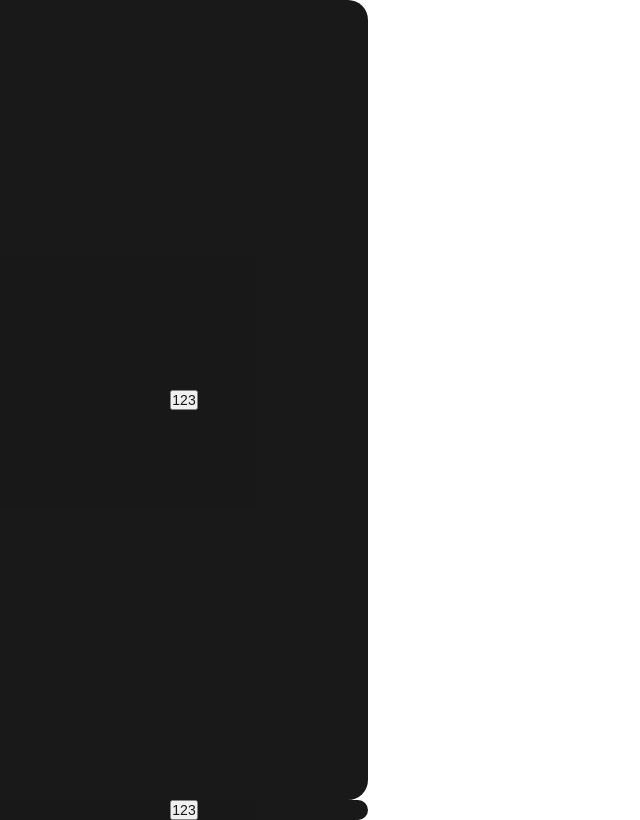
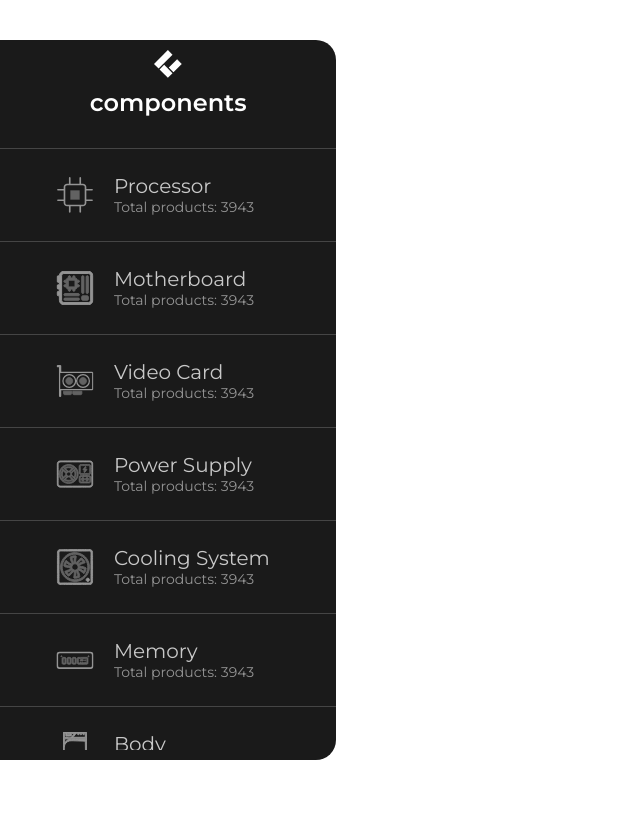
Before and after one commit to AziAlex/BuildPC-frontend, a React (Vite) app: page / in a window 1280 px wide. Shown: the whole page, without its empty margins (0-640 px from the left). Built offline with nearby package versions, Linux system fonts and the light colour scheme.

Commit message:
add nav-accessories

```diff
--- a/src/app/App.tsx
+++ b/src/app/App.tsx
@@ -9,6 +9,8 @@ export const AppWrapper = styled.div`
   position: relative;
   background-color: ${({ theme }) => theme.colors.bg};
   color: ${({ theme }) => theme.colors.text};
+  overflow: hidden;
+  padding: 40px 40px 40px 0;
 `
 
 function App() {
@@ -18,7 +20,6 @@ function App() {
       <AppWrapper>
         <MainPage />
       </AppWrapper>
-      <MainPage />
     </AppProviders>
   )
 }
--- a/src/shared/svg/index.tsx
+++ b/src/shared/svg/index.tsx
@@ -1,15 +1,28 @@
 import { IconName } from '@/shared/types/iconName.ts'
 import React, { FC } from 'react'
 import { IconLogo } from './exports.ts'
+import { IconBody } from '@/shared/svg/ui/accessories/IconBody.tsx'
+import { IconCoolingSystem } from '@/shared/svg/ui/accessories/IconCoolingSystem.tsx'
+import { IconMemory } from '@/shared/svg/ui/accessories/IconMemory.tsx'
+import { IconMotherboard } from '@/shared/svg/ui/accessories/IconMotherboard.tsx'
+import { IconPowerSupply } from '@/shared/svg/ui/accessories/IconPowerSupply.tsx'
+import { IconProcessor } from '@/shared/svg/ui/accessories/IconProcessor.tsx'
+import { IconVideoCard } from '@/shared/svg/ui/accessories/IconVideoCard.tsx'
 
 interface Props {
   name: IconName
-  className: string
 }
 
-export const Icon: FC<Props> = ({ name, className }) => {
-  const icons: { [key in IconName]:React.ReactNode } = {
-    logo: <IconLogo className={className} />,
+export const Icon: FC<Props> = ({ name }) => {
+  const icons: { [key in IconName]: React.ReactNode } = {
+    logo: <IconLogo />,
+    body: <IconBody />,
+    coolingSystem: <IconCoolingSystem />,
+    memory: <IconMemory />,
+    motherboard: <IconMotherboard />,
+    powerSupply: <IconPowerSupply />,
+    processor: <IconProcessor />,
+    videoCard: <IconVideoCard />,
   }
 
   return icons[name]
--- a/src/widgets/nav-accessories/index.tsx
+++ b/src/widgets/nav-accessories/index.tsx
@@ -1,17 +1,30 @@
-import { NavAccessoriesWrapper, NavAccessoriesWrapperLayout } from './style.ts'
-import { useAppDispatch } from '@/app/redux/hooks.ts'
-import { toggleTheme } from '@/app/redux/slice/theme.slice.ts'
-
+import {
+  AccessoriesCategoriesList,
+  ContentBox,
+  Logo,
+  NavAccessoriesWrapper,
+  NavAccessoriesWrapperLayout,
+} from './style.ts'
+import { Icon } from '@/shared/svg'
+import { categoriesAccessories } from '@/shared/data/categoriesAccessories.ts'
+import { AccessoryCategoryItem } from '@/entities/accessory-category-item/index.tsx'
 
 export const NavAccessories = () => {
-  const dispatch = useAppDispatch()
-
   return (
     <NavAccessoriesWrapperLayout>
       <NavAccessoriesWrapper>
-        <button onClick={() => dispatch(toggleTheme())}>
-          123
-        </button>
+        <ContentBox>
+          <Logo>
+            <Icon name={'logo'} />
+            <span>Components</span>
+          </Logo>
+
+          <AccessoriesCategoriesList>
+            {categoriesAccessories.map((category) => (
+              <AccessoryCategoryItem category={category} />
+            ))}
+          </AccessoriesCategoriesList>
+        </ContentBox>
       </NavAccessoriesWrapper>
     </NavAccessoriesWrapperLayout>
   )
--- a/src/widgets/nav-accessories/style.ts
+++ b/src/widgets/nav-accessories/style.ts
@@ -1,6 +1,6 @@
 import styled from 'styled-components'
 import '@/app/styles/variables.css'
-import { pxToRem } from '@/shared/utils'
+import { clamp, pxToRem } from '@/shared/utils'
 
 export const NavAccessoriesWrapperLayout = styled.div`
   display: flex;
@@ -13,7 +13,7 @@ export const NavAccessoriesWrapper = styled.div`
   justify-content: center;
   align-items: center;
   height: 100%;
-  width: 368px;
+  width: ${clamp(300, 368)};
   background-color: var(--black);
   opacity: 0.9;
   border-radius: 0 20px 20px 0;
@@ -21,7 +21,8 @@ export const NavAccessoriesWrapper = styled.div`
 
 export const ContentBox = styled.div`
   height: 100%;
-  max-height: 650px;
+  width: 100%;
+  max-height: 700px;
   display: flex;
   flex-direction: column;
   align-items: center;
@@ -32,6 +33,8 @@ export const Logo = styled.div`
   flex-direction: column;
   align-items: center;
   gap: ${pxToRem(10)};
+  color: var(--white);
+  padding-bottom: 30px;
 
   & > svg {
     width: 28px;
@@ -39,7 +42,7 @@ export const Logo = styled.div`
   }
 
   & > span {
-    font-size: 24px;
+    font-size: ${pxToRem(24)};
     font-style: normal;
     font-weight: 600;
     line-height: 125%; /* 30px */
@@ -47,11 +50,7 @@ export const Logo = styled.div`
   }
 `
 
-export const CategotiesList = styled.div`
+export const AccessoriesCategoriesList = styled.ul`
   width: 100%;
-  display: flex;
-  flex-direction: column;
-
-  &:last-child {
-  }
+  overflow-y: auto;
 `
```
